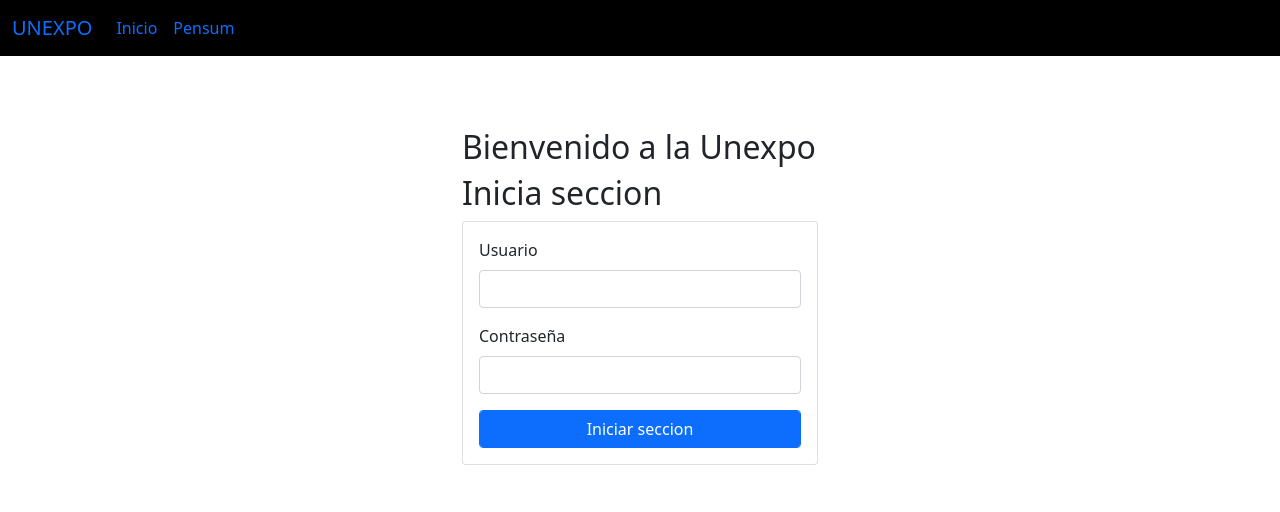
After one commit to ApoliJ28/unexpo_manage, a Django app: page /accounts/login/ in a window 1280 px wide. The commit adds this page. Shown: the top 512 px of the page. Run offline with Django 4.2, Linux system fonts and the light colour scheme; some libraries are stand-ins or nearby versions.

Commit message:
Configuracion del login exitoxamente

```diff
--- a/Academico/templates/plantilla.html
+++ b/Academico/templates/base.html
@@ -5,7 +5,7 @@
     <meta http-equiv="X-UA-Compatible" content="IE=edge">
     <meta name="viewport" content="width=device-width, initial-scale=1.0">
     <link href="https://cdn.jsdelivr.net/npm/bootstrap@5.1.3/dist/css/bootstrap.min.css" rel="stylesheet" integrity="sha384-1BmE4kWBq78iYhFldvKuhfTAU6auU8tT94WrHftjDbrCEXSU1oBoqyl2QvZ6jIW3" crossorigin="anonymous">
-    <title>{% block title %} {% endblock %}</title>
+    <title>{% block title %}  {% endblock %}</title>
 </head>
 <body>
     <nav class="navbar navbar-expand-lg navbar-success bg-black">
@@ -17,25 +17,13 @@
           <div class="collapse navbar-collapse" id="navbarSupportedContent">
             <ul class="navbar-nav me-auto mb-2 mb-lg-0">
               <li class="nav-item">
-                <a class="nav-link active" aria-current="page" href="#">Inicio</a>
+                <a class="nav-link" href="{% url 'inicio' %}">Inicio</a>
               </li>
               <li class="nav-item">
-                <a class="nav-link" href="pensum">Pensum</a>
+                <a class="nav-link" href="{% url 'pensum' %}">Pensum</a>
               </li>
-
-              <li class="nav-item">
-                <a class="nav-link" href="login">Registrarse</a>
-              </li>
-              <li class="nav-item">
-                <a class="nav-link" href="#">Iniciar Sesion</a>
-              </li>
-              <li class="nav-item">
-                <a class="nav-link" href="#">Cerrar Sesion</a>
-              </li>
-
-
-
-
+              {% block enlace_salir %}
+              {% endblock %}
             </ul>
 
           </div>
--- /dev/null
+++ b/Academico/templates/registration/login.html
@@ -0,0 +1,32 @@
+{%extends "../base.html" %}
+{% load static %}
+{% load crispy_forms_tags %}
+
+{% block title %}
+    Login
+{% endblock %}
+
+
+{% block body %}
+    <div class="row py-5">
+        <div class="col-md-4 offset-md-4 ">
+            <h2>Bienvenido a la Unexpo</h2>
+            <h2>Inicia seccion</h2>
+            <div class="card">
+                <div class="card-body">
+                    <form method="post"> {% csrf_token %}
+                        <div class="mb-3 form-label">
+                            <label for="usuario" class="form-label">Usuario</label>
+                            <input type="text" class="form-control" name="username" required>
+                        </div>
+                        <div class="mb-3 form-label">
+                            <label for="pass" class="form-label">Contraseña</label>
+                            <input type="password" class="form-control" name="password" required>
+                        </div>
+                        <button type="submit" class="btn btn-primary form-control">Iniciar seccion</button>
+                    </form>
+                </div>
+            </div>
+        </div>
+    </div>
+{% endblock %}
--- a/Academico/urls.py
+++ b/Academico/urls.py
@@ -2,6 +2,7 @@ from django.urls import path
 from . import views
 # Acceder a directorio raiz
 urlpatterns = [
-    path('pensum/', views.asignatura_admin),
-    path('login/', views.login)
+    path('pensum/', views.asignatura_admin, name= "pensum"),
+    path('', views.inicio, name = "inicio" ),
+    path('salir/', views.salir, name = "salir"),
 ]
--- a/unexpo_manage/settings.py
+++ b/unexpo_manage/settings.py
@@ -39,7 +39,7 @@ INSTALLED_APPS = [
     'django.contrib.staticfiles',
     "crispy_forms",
     "crispy_bootstrap5",
-    "Academico"
+    "Academico",
 ]
 
 CRISPY_ALLOWED_TEMPLATE_PACKS = "bootstrap5"
--- a/unexpo_manage/urls.py
+++ b/unexpo_manage/urls.py
@@ -18,5 +18,6 @@ from django.urls import path, include
 
 urlpatterns = [
     path('admin/', admin.site.urls),
-    path('', include('Academico.urls'))
+    path('', include('Academico.urls')),
+    path('accounts/', include('django.contrib.auth.urls')),
 ]
```
Also changed, not shown: Academico/templates/edicion_materia.html (added, +29 -0 lines), Academico/templates/index.html (added, +19 -0 lines), Academico/templates/login.html (deleted, +0 -12 lines), Academico/templates/materia.html (+7 -5 lines), Academico/views.py (+12 -6 lines).
